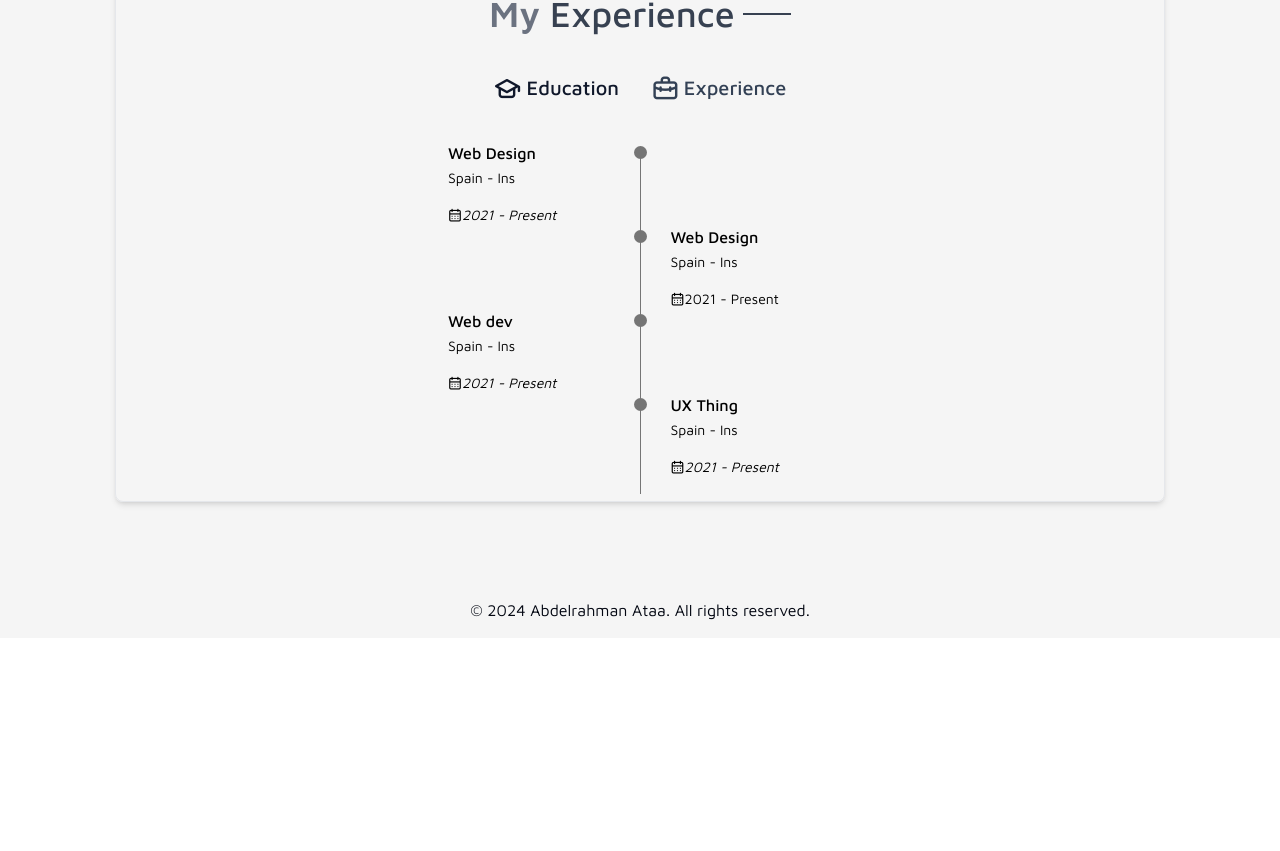
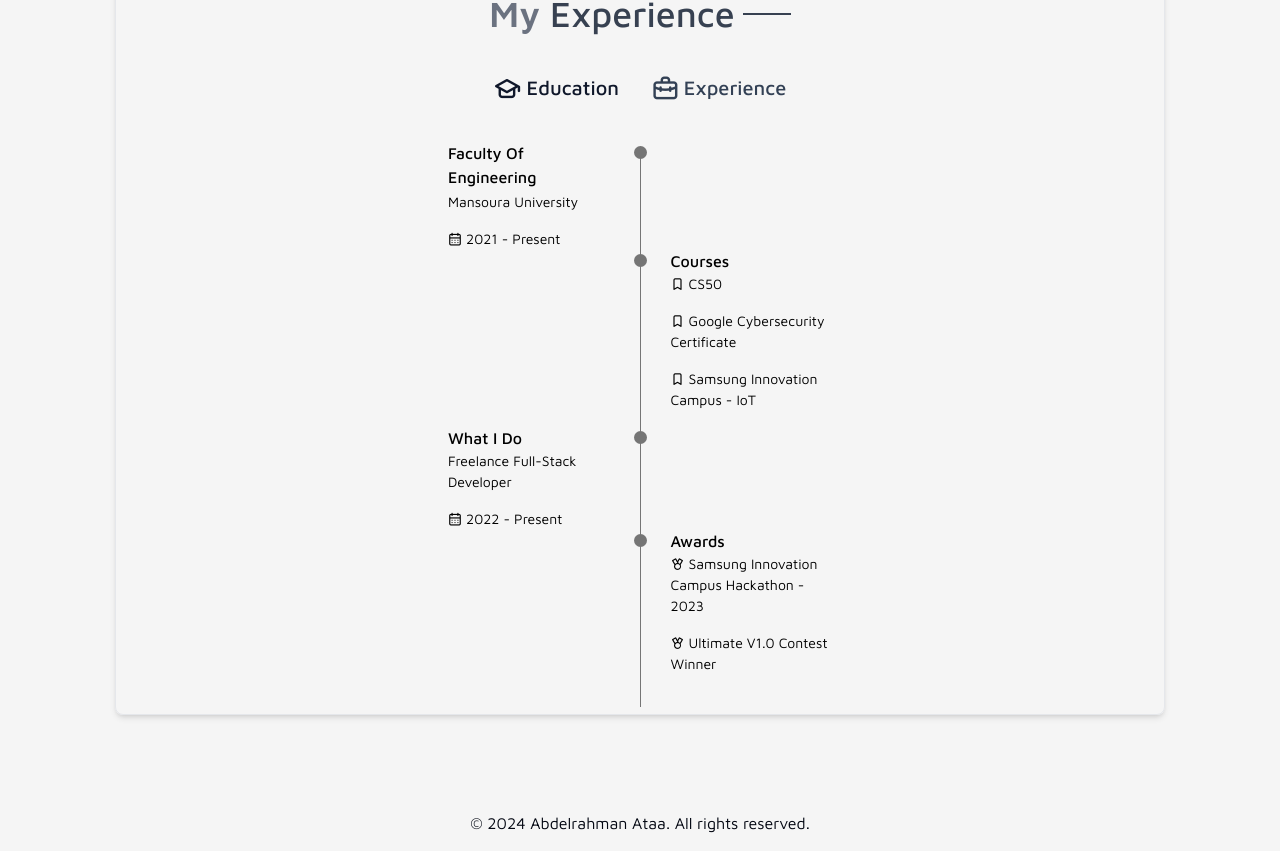
Before and after one commit to abdelrahman-ops/Abdelrahman-Ataa, a React (Vite) app: page / in a window 1280 px wide. Shown: the part 1413-2264 px from the top of the page. Before the commit the page ends 2051 px from the top, so only its background shows below. Built offline with nearby package versions, Linux system fonts and the light colour scheme; a web font is replaced by a local one.

Commit message:
update education and experience

```diff
--- a/src/index.css
+++ b/src/index.css
@@ -292,3 +292,10 @@ img{
   display: inline-flex;
   align-items: center;
 }
+
+@media (prefers-reduced-motion: reduce) {
+  .qualification__data > motion.div {
+      transform: none !important;
+      opacity: 1 !important;
+  }
+}
--- a/src/pages/Exp2.jsx
+++ b/src/pages/Exp2.jsx
@@ -64,10 +64,10 @@ const Exp2 = () => {
                                     animate={{ opacity: inView ? 1 : 0, x: inView ? 0 : -100 }}
                                     transition={{ duration: 0.6, delay: 0.2 }}
                                 >
-                                    <h3 className="qualification__title">Web Design</h3>
-                                    <span className="qualification__subtitle">Spain - Ins</span>
+                                    <h3 className="qualification__title">Faculty Of Engineering</h3>
+                                    <span className="qualification__subtitle">Mansoura University</span>
                                     <div className="qualification__calendar">
-                                        <i className="uil uil-calendar-alt">2021 - Present</i>
+                                        <i className="uil uil-calendar-alt"></i> 2021 - Present
                                     </div>
                                 </motion.div>
                                 <div>
@@ -90,10 +90,11 @@ const Exp2 = () => {
                                     animate={{ opacity: inView ? 1 : 0, x: inView ? 0 : 100 }}
                                     transition={{ duration: 0.6, delay: 0.4 }}
                                 >
-                                    <h3 className="qualification__title">Web Design</h3>
-                                    <span className="qualification__subtitle">Spain - Ins</span>
-                                    <div className="qualification__calendar">
-                                        <i className="uil uil-calendar-alt"></i>2021 - Present
+                                    <h3 className="qualification__title">Courses</h3>
+                                    <div className="flex flex-col">
+                                        <div className="qualification__subtitle"><i className="uil uil-bookmark"></i> CS50</div>
+                                        <div className="qualification__subtitle"><i className="uil uil-bookmark"></i> Google Cybersecurity Certificate</div>
+                                        <div className="qualification__subtitle"><i className="uil uil-bookmark"></i> Samsung Innovation Campus - IoT</div>
                                     </div>
                                 </motion.div>
 
@@ -103,14 +104,17 @@ const Exp2 = () => {
                             <div className="qualification__data">
                                 <motion.div
                                     initial={{ opacity: 0, x: -100 }}
-                                    animate={{ opacity: inView ? 1 : 0, x: inView ? 0 : 100 }}
+                                    animate={{ opacity: inView ? 1 : 0, x: inView ? 0 : -100 }}
                                     transition={{ duration: 0.6, delay: 0.6 }}
                                 >
-                                    <h3 className="qualification__title">Web dev</h3>
-                                    <span className="qualification__subtitle">Spain - Ins</span>
+                                    <h3 className="qualification__title">What I Do</h3>
+                                    <span className="qualification__subtitle">Freelance Full-Stack Developer</span>
                                     <div className="qualification__calendar">
-                                        <i className="uil uil-calendar-alt">2021 - Present</i>
+                                        <i className="uil uil-calendar-alt"></i> 2022 - Present
                                     </div>
+                                    {/* <p className="qualification__description">
+                                        Developing responsive web applications, integrating RESTful APIs, and managing database systems using modern tech stacks like React.js, Node.js, and SQL.
+                                    </p> */}
                                 </motion.div>
                                 <div>
                                     <span className="qualification__rounder"></span>
@@ -132,27 +136,30 @@ const Exp2 = () => {
                                     animate={{ opacity: inView ? 1 : 0, x: inView ? 0 : 100 }}
                                     transition={{ duration: 0.6, delay: 0.8 }}
                                 >
-                                    <h3 className="qualification__title">UX Thing</h3>
-                                    <span className="qualification__subtitle">Spain - Ins</span>
-                                    <div className="qualification__calendar">
-                                        <i className="uil uil-calendar-alt">2021 - Present</i>
+                                    <h3 className="qualification__title">Awards</h3>
+                                    <div className="flex flex-col">
+                                        <div className="qualification__subtitle">
+                                            <i className="uil uil-medal"></i> Samsung Innovation Campus Hackathon - 2023
+                                            {/* <p className="qualification__description">Awarded for developing an innovative IoT-based fire detection system.</p> */}
+                                        </div>
+                                        <div className="qualification__subtitle">
+                                            <i className="uil uil-medal"></i> Ultimate V1.0 Contest Winner
+                                            {/* <p className="qualification__description">Won for presenting a cutting-edge web solution at a local competition.</p> */}
+                                        </div>
                                     </div>
                                 </motion.div>
 
                             </div>
                         </div>
 
-                        {/* Right Column: Experience */}
                         <div className={`${toggleState === 2 ? 'block' : 'hidden'}`}>
-                            {/* Qualification Data Entries */}
-
-                            {/* Data 1 */}
+    {/* Data 1: Freelance Full-Stack Developer */}
     <div className="qualification__data">
         <div>
-                                    <h3 className="qualification__title">Product Thing</h3>
-                                    <span className="qualification__subtitle">Spain - Ins</span>
+            <h3 className="qualification__title">Freelance Full-Stack Developer</h3>
+            <span className="qualification__subtitle">Self-Employed</span>
             <div className="qualification__calendar">
-                                        <i className="uil uil-calendar-alt">2021 - Present</i>
+                <i className="uil uil-calendar-alt"></i> 2022 - Present
             </div>
         </div>
         <div>
@@ -161,7 +168,7 @@ const Exp2 = () => {
         </div>
     </div>
 
-                            {/* Data 2 */}
+    {/* Data 2: React.js Intern */}
     <div className="qualification__data">
         <div></div>
 
@@ -171,22 +178,21 @@ const Exp2 = () => {
         </div>
 
         <div>
-                                    <h3 className="qualification__title">IUX Design</h3>
-                                    <span className="qualification__subtitle">Spain - Ins</span>
+            <h3 className="qualification__title">React.js Intern</h3>
+            <span className="qualification__subtitle">Digital Egyptians Pioneers Initiative (DEPI)</span>
             <div className="qualification__calendar">
-                                        <i className="uil uil-calendar-alt">2021 - Present</i>
+                <i className="uil uil-calendar-alt"></i> June 2023 - Aug 2023
+            </div>
         </div>
     </div>
 
-                            </div>
-
-                            {/* Data 3 */}
+    {/* Data 3: IoT Intern */}
     <div className="qualification__data">
         <div>
-                                    <h3 className="qualification__title">Web designer</h3>
-                                    <span className="qualification__subtitle">Spain - Ins</span>
+            <h3 className="qualification__title">IoT Intern</h3>
+            <span className="qualification__subtitle">Samsung Innovation Campus</span>
             <div className="qualification__calendar">
-                                        <i className="uil uil-calendar-alt">2021 - Present</i>
+                <i className="uil uil-calendar-alt"></i> Mar 2023 - May 2023
             </div>
         </div>
         <div>
@@ -194,7 +200,26 @@ const Exp2 = () => {
             <span className="qualification__line"></span>
         </div>
     </div>
+
+    {/* Data 4: Backend Developer (Team Leader Role Example) */}
+    <div className="qualification__data">
+        <div></div>
+
+        <div>
+            <span className="qualification__rounder"></span>
+            <span className="qualification__line"></span>
         </div>
+
+        <div>
+            <h3 className="qualification__title">Backend Developer</h3>
+            <span className="qualification__subtitle">E-commerce Project</span>
+            <div className="qualification__calendar">
+                <i className="uil uil-calendar-alt"></i> Jan 2024 - Feb 2024
+            </div>
+        </div>
+    </div>
+</div>
+
                     </div>
                 </div>
             </div>
--- a/src/pages/Experience.jsx
+++ b/src/pages/Experience.jsx
@@ -62,7 +62,7 @@ const Experience = () => {
 
                         {/* Courses Section (Left side) */}
                         <motion.div
-                            initial={{ opacity: 0, x: -100 }}
+                            initial={{ opacity: 0, x: 100 }}
                             animate={{ opacity: inView ? 1 : 0, x: inView ? 0 : -100 }}
                             transition={{ duration: 0.6, delay: 0.6 }}
                             className="flex justify-start mb-12"
```
Lines whose indentation alone changed are shown as unchanged.
